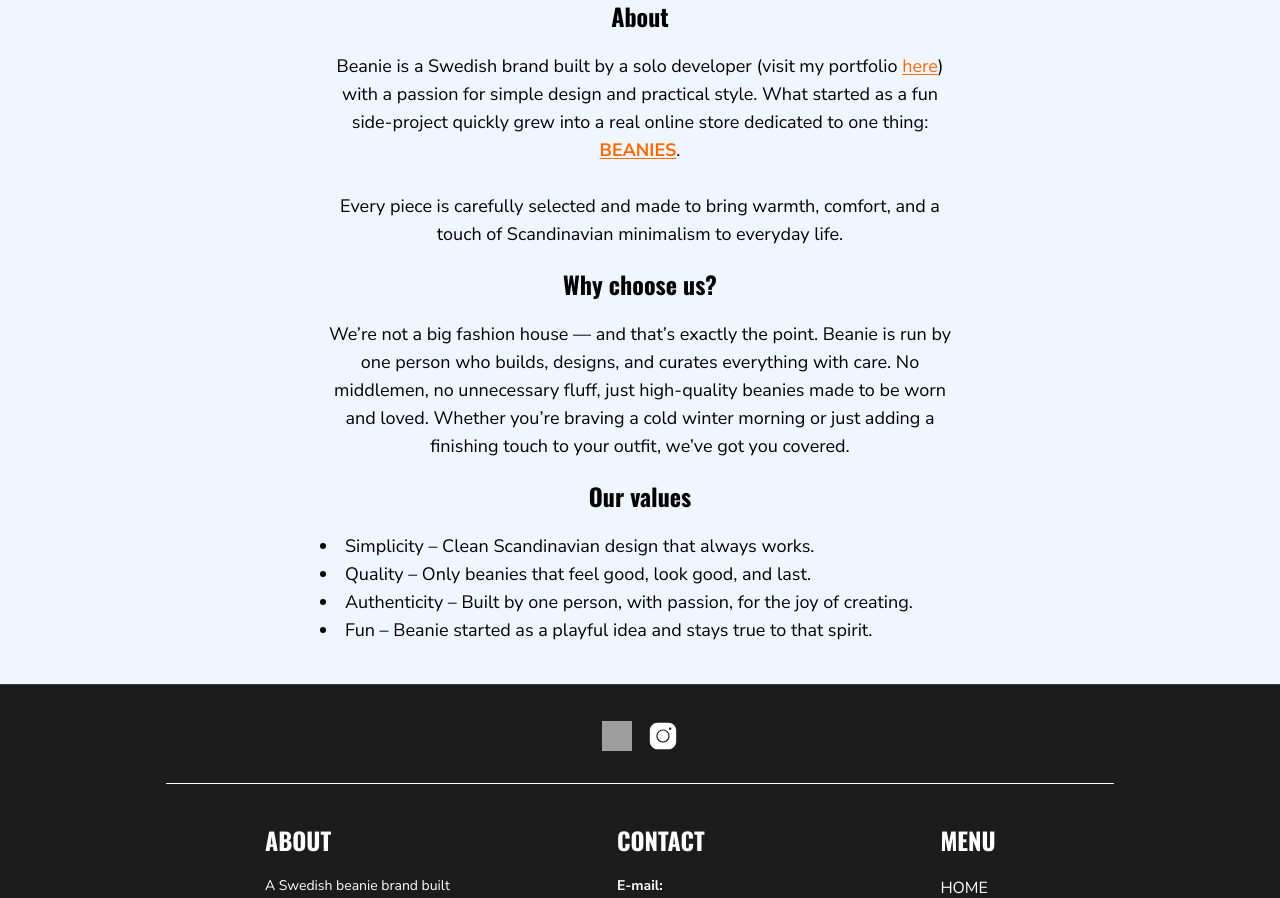
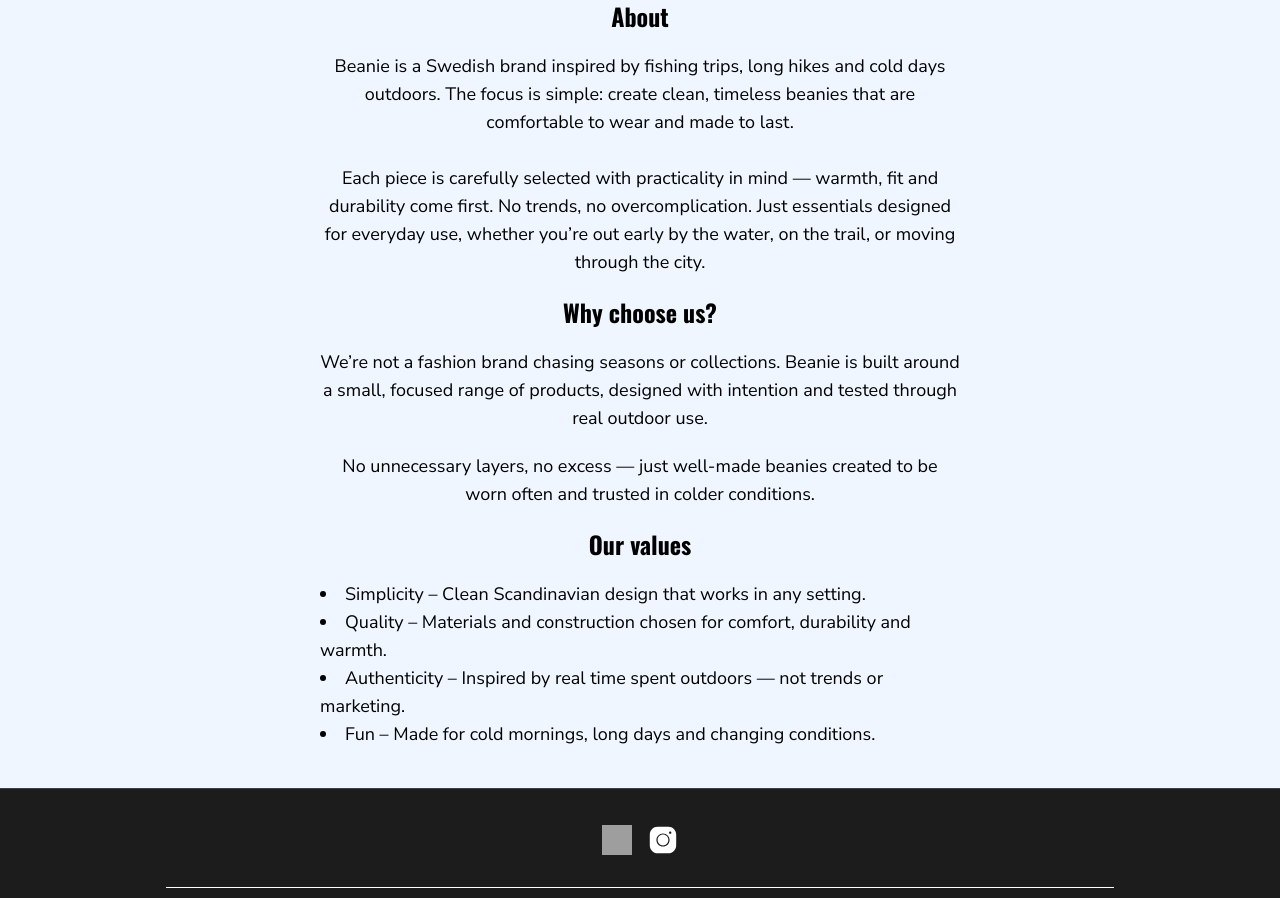
Before and after one commit to Gaspardious/beanie, a Next.js app: page /about in a window 1280 px wide. Shown: the part 340-1238 px from the top of the page. Built offline with nearby package versions, Linux system fonts and the light colour scheme; grey boxes are pictures that could not be loaded.

Commit message:
more changes

```diff
--- a/components/Footer/Footer.tsx
+++ b/components/Footer/Footer.tsx
@@ -18,7 +18,7 @@ const Footer = () => {
           <section>
             <h2 className="text-white text-2xl font-bold mb-5">ABOUT</h2>
             <div className="flex flex-col gap-2 max-w-[200px] sm:max-w-none mx-auto sm:mx-0">
-              <p className="text-white text-sm w-48 pb-3"> A Swedish beanie brand built by a solo developer. Clean design, timeless comfort.</p>
+              <p className="text-white text-sm w-48 pb-3">A Swedish beanie brand inspired by fishing, hiking and life outdoors.</p>
               <Link className="hover:hover:text-orange-400 text-white" href="/integritetspolicy">- Integrity</Link>
               <Link className="hover:hover:text-orange-400 text-white" href="/cookiespolicy"> - Cookies</Link>
             </div>
--- a/src/app/about/page.tsx
+++ b/src/app/about/page.tsx
@@ -4,29 +4,32 @@ import React from 'react'
 const about = () => {
   return (
       <div className='w-full pb-10 bg-blue-50 relative '>
-          <div className="relative h-[300px] w-full bg-cover bg-center bg-no-repeat bg-[url('/beanie.webp')]">
+          <div className="relative h-[300px] w-full bg-cover bg-center bg-no-repeat bg-[url('/sarek.webp')]">
           <div className="absolute inset-0 bg-black opacity-50"></div>
           </div>
         <h1 className="text-3xl h-screen mt-5 sm:text-6xl font-extrabold text-white absolute top-20 left-1/2 transform -translate-x-1/2">About</h1>
 
         <div className="flex flex-col items-center justify-center text-center h-full gap-5">
           <h2 className='text-2xl text-black pt-10 font-bold'>About</h2>
-          <p className='text-black w-3/4 sm:text-lg sm:w-2/4'>Beanie is a Swedish brand built by a solo developer (visit my portfolio <a href='https://gaspardev.com' className='text-orange-500 underline underline-offset-2'>here</a>) with a passion for simple design and practical style. What started as a fun side-project quickly grew into a real online store dedicated to one thing: <strong className='text-orange-500 uppercase underline underline-offset-2'>beanies</strong>.
+          <p className='text-black w-3/4 sm:text-lg sm:w-2/4'>Beanie is a Swedish brand inspired by fishing trips, long hikes and cold days outdoors. The focus is simple: create clean, timeless beanies that are comfortable to wear and made to last.
           <br /> <br />
-          Every piece is carefully selected and made to bring warmth, comfort, and a touch of Scandinavian minimalism to everyday life.
+          Each piece is carefully selected with practicality in mind — warmth, fit and durability come first. No trends, no overcomplication. Just essentials designed for everyday use, whether you’re out early by the water, on the trail, or moving through the city.
           </p>
 
           <h2 className='text-2xl text-black font-bold'>Why choose us?</h2>
-          <p className='text-black w-3/4 sm:text-lg sm:w-2/4 p-0 m-0'>We’re not a big fashion house — and that’s exactly the point. Beanie is run by one person who builds, designs, and curates everything with care. No middlemen, no unnecessary fluff, just high-quality beanies made to be worn and loved. Whether you’re braving a cold winter morning or just adding a finishing touch to your outfit, we’ve got you covered.
+          <p className='text-black w-3/4 sm:text-lg sm:w-2/4 p-0 m-0'>We’re not a fashion brand chasing seasons or collections.
+Beanie is built around a small, focused range of products, designed with intention and tested through real outdoor use.
           </p>
+
+          <p className='text-black w-3/4 sm:text-lg sm:w-2/4 p-0 m-0'>No unnecessary layers, no excess — just well-made beanies created to be worn often and trusted in colder conditions.</p>
 
           <h2 className='text-2xl text-black font-bold'>Our values</h2>
 
           <ul className='list-disc list-inside text-black text-left w-3/4 sm:text-lg sm:w-2/4'>
-            <li>Simplicity – Clean Scandinavian design that always works.</li>
-            <li>Quality – Only beanies that feel good, look good, and last.</li>
-            <li>Authenticity – Built by one person, with passion, for the joy of creating.</li>
-            <li>Fun – Beanie started as a playful idea and stays true to that spirit.</li>
+            <li>Simplicity – Clean Scandinavian design that works in any setting.</li>
+            <li>Quality – Materials and construction chosen for comfort, durability and warmth.</li>
+            <li>Authenticity – Inspired by real time spent outdoors — not trends or marketing.</li>
+            <li>Fun – Made for cold mornings, long days and changing conditions.</li>
           </ul>
 
 
--- a/src/app/contact/page.tsx
+++ b/src/app/contact/page.tsx
@@ -4,7 +4,7 @@ import Image from 'next/image'
 const Contact = () => {
   return (
     <div className='w-full pb-10 bg-gray-50 relative '>
-        <div className="relative h-[300px] w-full bg-cover bg-center bg-no-repeat bg-[url('/beanie.webp')]">
+        <div className="relative h-[300px] w-full bg-cover bg-center bg-no-repeat bg-[url('/sarek.webp')]">
         <div className="absolute inset-0 bg-black opacity-50"></div>
         </div>
 
@@ -44,8 +44,8 @@ const Contact = () => {
             </div>
           </div>
           <h2 className="text-[#1f1f1f] text-center mt-10 pb-5">Call us instead?</h2>
-          <p className="text-[#1f1f1f] text-center"><strong>VD:</strong> Dejan Gaspar </p>
-          <p className="text-[#1f1f1f] text-center"><strong>Phone:</strong> +46 123 456 789</p>
+          <p className="text-[#1f1f1f] text-center"><strong>The dude in charge:</strong> Dejan Gaspar </p>
+          <p className="text-[#1f1f1f] text-center"><strong>Phone:</strong> +46 73 350 91 97</p>
         </form>
     </div>
   )
--- a/src/app/page.tsx
+++ b/src/app/page.tsx
@@ -27,7 +27,7 @@ export default function Home() {
 
         <div className="absolute inset-0 bottom-0 flex flex-col items-start justify-end  px-5 pb-5 lg:px-10 lg:pb-10">
           <h1 className="text-2xl sm:text-3xl font-light text-white uppercase">The Sailor Beanie</h1>
-          <h2 className="text-5xl sm:text-6xl font-bold text-white mt-2 mb-5">A Must-Have Piece for Every Man!</h2>
+          <h2 className="text-5xl sm:text-6xl font-bold text-white mt-2 mb-5">For early casts, long hikes and cold winds.</h2>
           <Link href="/shop">
             <button className="bg-orange-500 hover:scale-105 hover:bg-orange-600 cursor-pointer text-[#1c1c1c] font-bold py-3 px-6 rounded-lg shadow-md">
               Get Your Beanie →
--- a/src/app/shop/page.tsx
+++ b/src/app/shop/page.tsx
@@ -55,7 +55,7 @@ const Shop = () => {
 
   return (
     <div className="w-full pb-10 bg-white/50 relative">
-      <div className="relative h-[300px] w-full bg-cover bg-center bg-no-repeat bg-[url('/beanie.webp')]">
+      <div className="relative h-[300px] w-full bg-cover bg-center bg-no-repeat bg-[url('/sarek.webp')]">
         <div className="absolute inset-0 bg-black opacity-50"></div>
         <h1 className="text-3xl sm:text-6xl font-extrabold text-white absolute top-1/2 left-1/2 transform -translate-x-1/2 -translate-y-1/2">Shop</h1>
         <p className="text-1xl w-5/6 sm:text-2xl text-center font-extrabold text-white absolute bottom-6 left-1/2 transform -translate-x-1/2">Browse our fine collection of beanies</p>
```
Also changed, not shown: components/YouTube/Youtube.tsx (+30 -5 lines).
